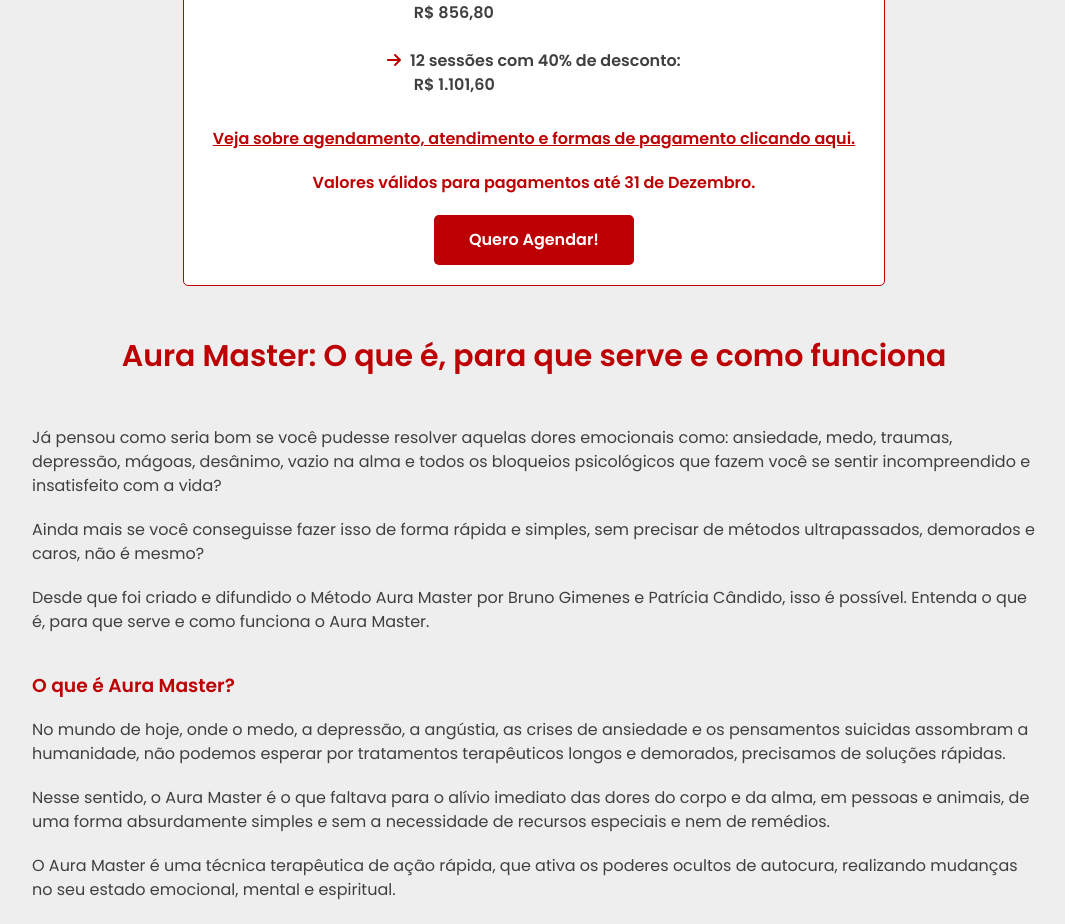
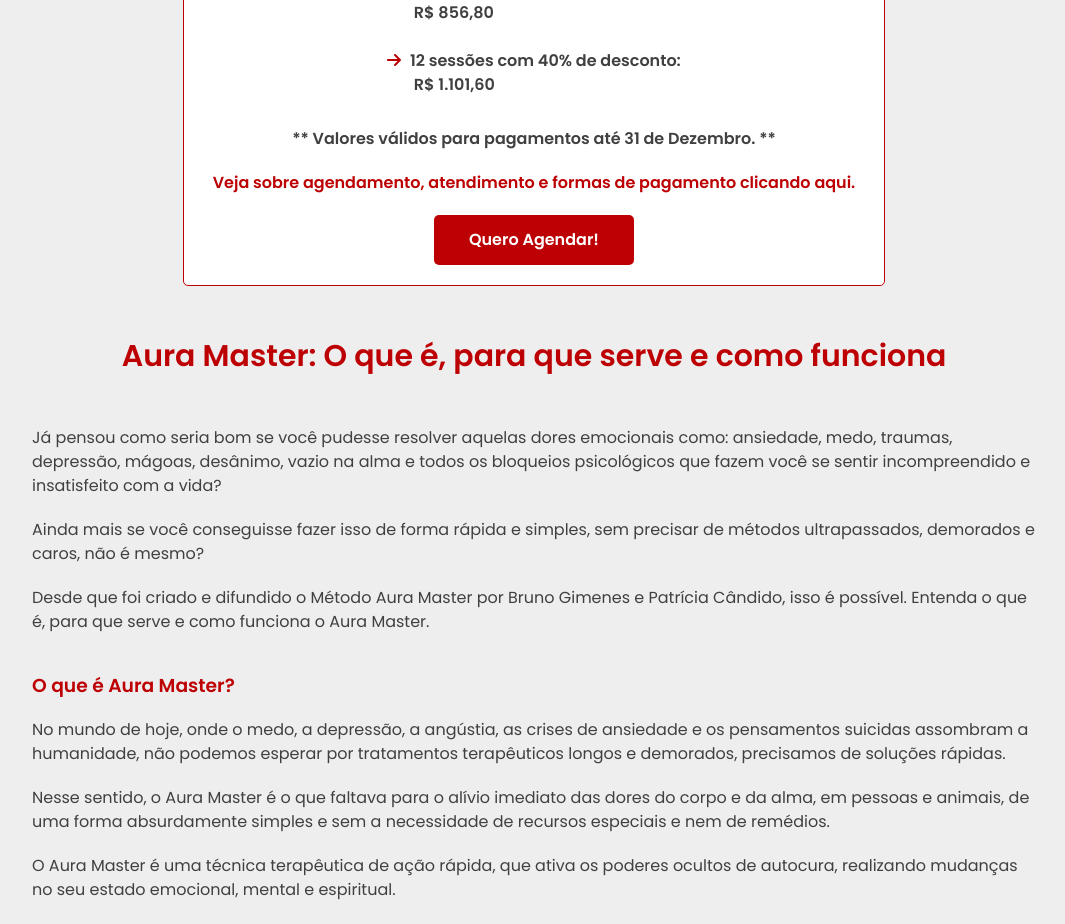
Before and after one commit to alinebastos/alinebastosterapeuta, a React (Create React App) app: page / in a window 1280 px wide. Shown: the part 1080-2004 px from the top of the page, without its empty margins (106-1171 px from the left). Built offline with nearby package versions, Linux system fonts and the light colour scheme.

Commit message:
Fix anchor link and colors

```diff
--- a/src/pages/aura-master/index.js
+++ b/src/pages/aura-master/index.js
@@ -123,11 +123,6 @@ const TextPromotion = styled.div`
 
 const FootNote = styled.p`
     padding:0 0 20px;
-    color: #bd0003;
-
-    a {
-        text-decoration: underline;
-    }
 `
 
 const Structures = styled.div`
@@ -161,8 +156,8 @@ function AuraMaster () {
                             <span className="description"><ArrowIcon icon={faArrowRight} /> 12 sessões com 40% de desconto:</span>
                             <span className="value">&nbsp;&nbsp;&nbsp;&nbsp;&nbsp;&nbsp;&nbsp;R$ 1.101,60</span>
                         </TextPromotion>
+                        <FootNote>** Valores válidos para pagamentos até 31 de Dezembro. **</FootNote>
                         <FootNote><a href="#agendamento">Veja sobre agendamento, atendimento e formas de pagamento clicando aqui.</a></FootNote>
-                        <FootNote>Valores válidos para pagamentos até 31 de Dezembro.</FootNote>
                         <ButtonLink href="https://calendly.com/alinebastos/agenda" target="_blank">Quero Agendar!</ButtonLink>
                     </BoxPromotion>
                 </BoxWrapper>
```
